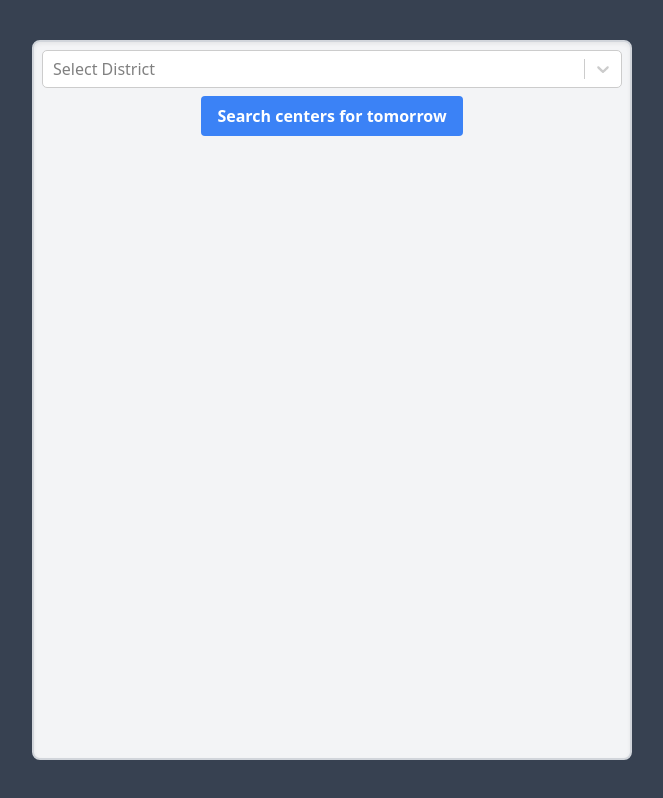
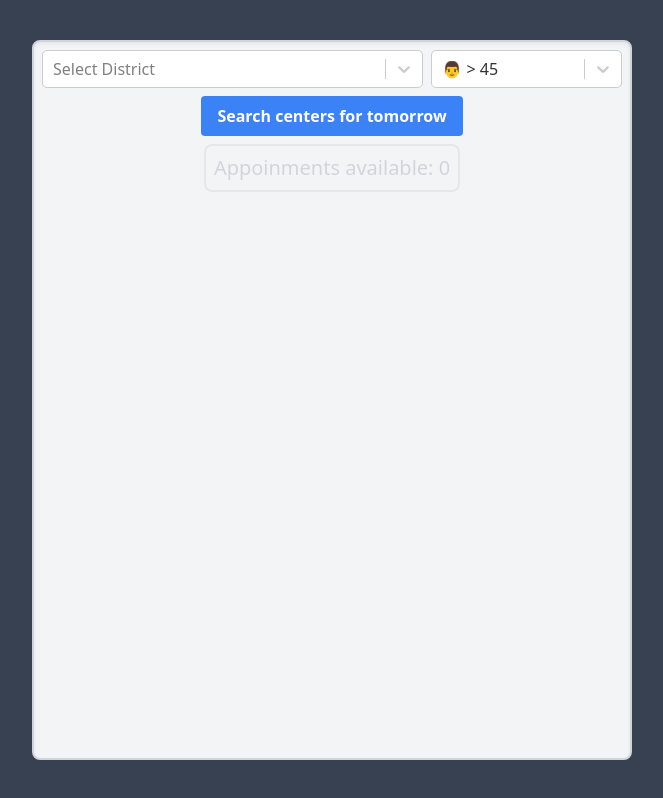
Before and after one commit to preveenraj/vaxtracker, a React (Create React App) app: page / in a window 1280 px wide. Shown: the whole page, without its empty margins (308-971 px from the left). Built offline with nearby package versions, Linux system fonts and the light colour scheme.

Commit message:
added age input

```diff
--- a/package.json
+++ b/package.json
@@ -18,7 +18,8 @@
     "start": "craco start",
     "build": "craco build",
     "test": "craco test",
-    "eject": "react-scripts eject"
+    "eject": "react-scripts eject",
+    "bd": "build && firebase deploy"
   },
   "eslintConfig": {
     "extends": [
--- a/src/App.js
+++ b/src/App.js
@@ -6,21 +6,21 @@ import districtConstants from "./constants/districts";
 
 const ageList = [
   {
-    label: "age less than 45",
-    value: -1,
+    label: "👨 < 45",
+    value: 20,
   },
   {
-    label: "age greater than 45",
-    value: 1,
+    label: "👨 > 45",
+    value: 50,
   }
 ]
 function App() {
   const [centerInfo, setCenterInfo] = useState(null);
   const [activeDistrict, setActiveDistrict] = useState(null);
+  const [activeAgeCategory, setActiveAgeCategory] = useState(ageList[1]);
 
   const searchCenters = async () => {
-    const data = await pingCowin({ districtId: activeDistrict });
-    console.log("🚀 ~ file: App.js ~ line 23 ~ searchCenters ~ data", data)
+    const data = await pingCowin({ districtId: activeDistrict, ageValue: activeAgeCategory?.value });
     setCenterInfo(data);
   };
 
@@ -34,7 +34,7 @@ function App() {
           isSearchable={true}
           placeholder={"Select District"}
           error={false}
-          className="w-full"
+          className="w-8/12"
           name="districtList"
           theme={(theme) => ({
             ...theme,
@@ -47,13 +47,12 @@ function App() {
           options={districtConstants["kerala"]}
           onChange={(selected) => setActiveDistrict(selected?.value || null)}
         />
-       {/* <Select
+       <Select
           isLoading={false}
-          isClearable={true}
-          isSearchable={true}
           placeholder={"Select Age Category"}
           error={false}
-          className="w-4/12"
+          defaultValue={activeAgeCategory}
+          className="w-4/12 text-bold"
           name="ageList"
           theme={(theme) => ({
             ...theme,
@@ -64,8 +63,8 @@ function App() {
             },
           })}
           options={ageList}
-          onChange={(selected) => setActiveDistrict(selected?.value || null)}
-        /> */}
+          onChange={(selected) => setActiveAgeCategory(selected || null)}
+        />
        </div>
         <button
           className="bg-blue-500 hover:bg-blue-700 text-white font-bold py-2 px-4 rounded"
@@ -73,8 +72,8 @@ function App() {
         >
           Search centers for tomorrow
         </button>
-        <span className="text-3xl">
-          {centerInfo?.centers?.length}
+        <span className="text-xl rounded-lg border-2 text-gray-300 p-2">
+          Appoinments available: {centerInfo?.appointmentsAvailableCount || 0}
         </span>
      {!!centerInfo?.centers.length &&
      <div className="p-8 flex flex-col gap-4 w-full overflow-scroll">
--- a/src/cowin.js
+++ b/src/cowin.js
@@ -1,6 +1,4 @@
 const axios = require('axios');
-const yourAge = '51'  // Replace value here
-const appointmentsListLimit = 2 // Increase/Decrease it based on the amount of information you want in the notification.
 
 const getDate = () => {
     const today = new Date();
@@ -12,35 +10,27 @@ const getDate = () => {
     return `${dd < 10 ? '0' + dd : dd}-${mm < 10 ? '0' + mm : mm}-${yyyy}`
 };
 const date = getDate();
-const pingCowin = async ({ districtId }) => {
+const pingCowin = async ({ districtId, ageValue }) => {
     try {
     const { data } = await axios.get(`https://cdn-api.co-vin.in/api/v2/appointment/sessions/public/calendarByDistrict?district_id=${districtId}&date=${date}`);
         const { centers }= data;
         let isSlotAvailable = false;
-        let dataOfSlot = "";
         let updatedCenters = [];
         let appointmentsAvailableCount = 0;
-        let sentences = [];
         if(centers.length) {
             updatedCenters = centers.filter(center => {
                 isSlotAvailable=false;
                 center.sessions.forEach((session => {
-                    if(session.min_age_limit < +yourAge && session.available_capacity > 0) {
-                        isSlotAvailable = true
+                    if(session.min_age_limit < +ageValue && session.available_capacity > 0) {
+                        isSlotAvailable = true;
                         appointmentsAvailableCount++;
-                        if(appointmentsAvailableCount <= appointmentsListLimit) {
-                            dataOfSlot = `${dataOfSlot}\nSlot for ${session.available_capacity} is available: ${center.name} on ${session.date}`;
-                        sentences.push(dataOfSlot);
-                        }
                     }
                 }))
                 return isSlotAvailable;
             });
-
-            dataOfSlot = `${dataOfSlot}\n${appointmentsAvailableCount - appointmentsListLimit} more slots available...`
         }
 
-        return { centers: updatedCenters, dataOfSlot, sentences };
+        return { centers: updatedCenters, appointmentsAvailableCount };
     } catch (error) {
         console.log("Error: " + error.message);
     }
```
